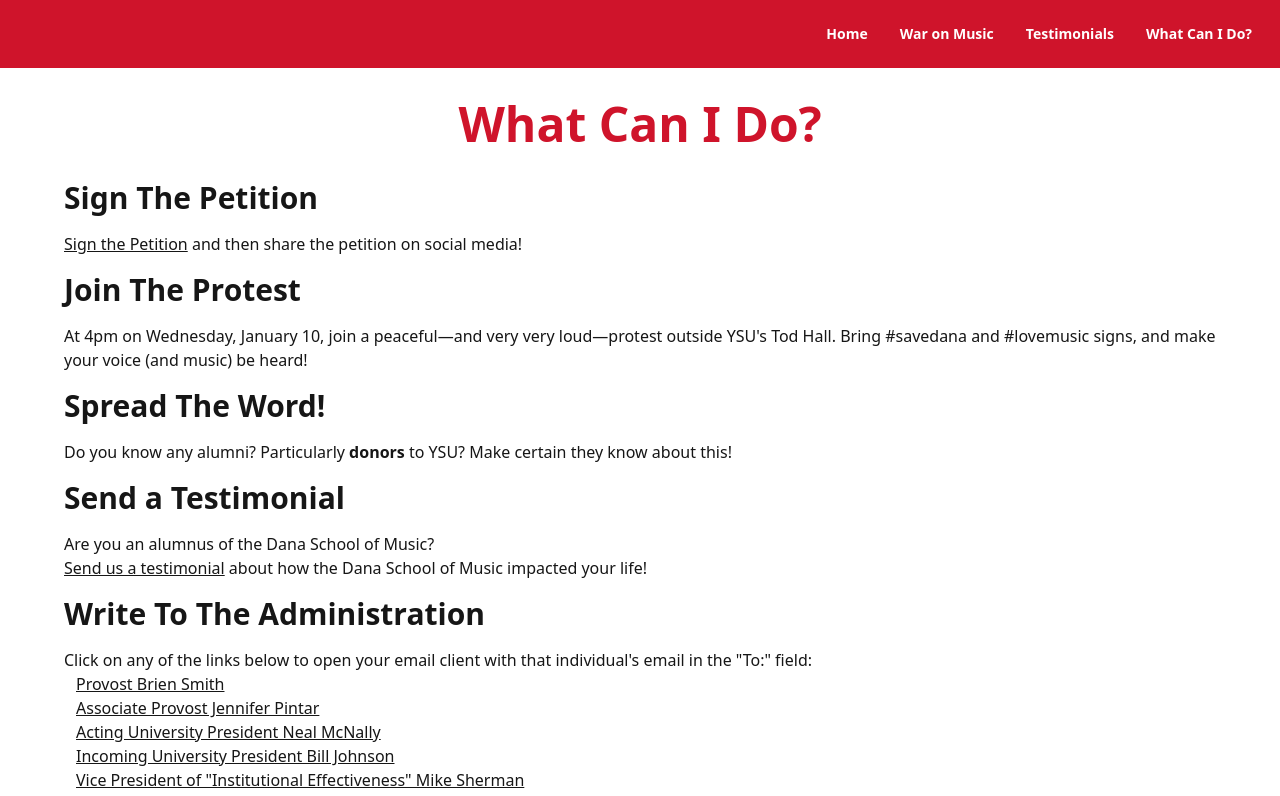
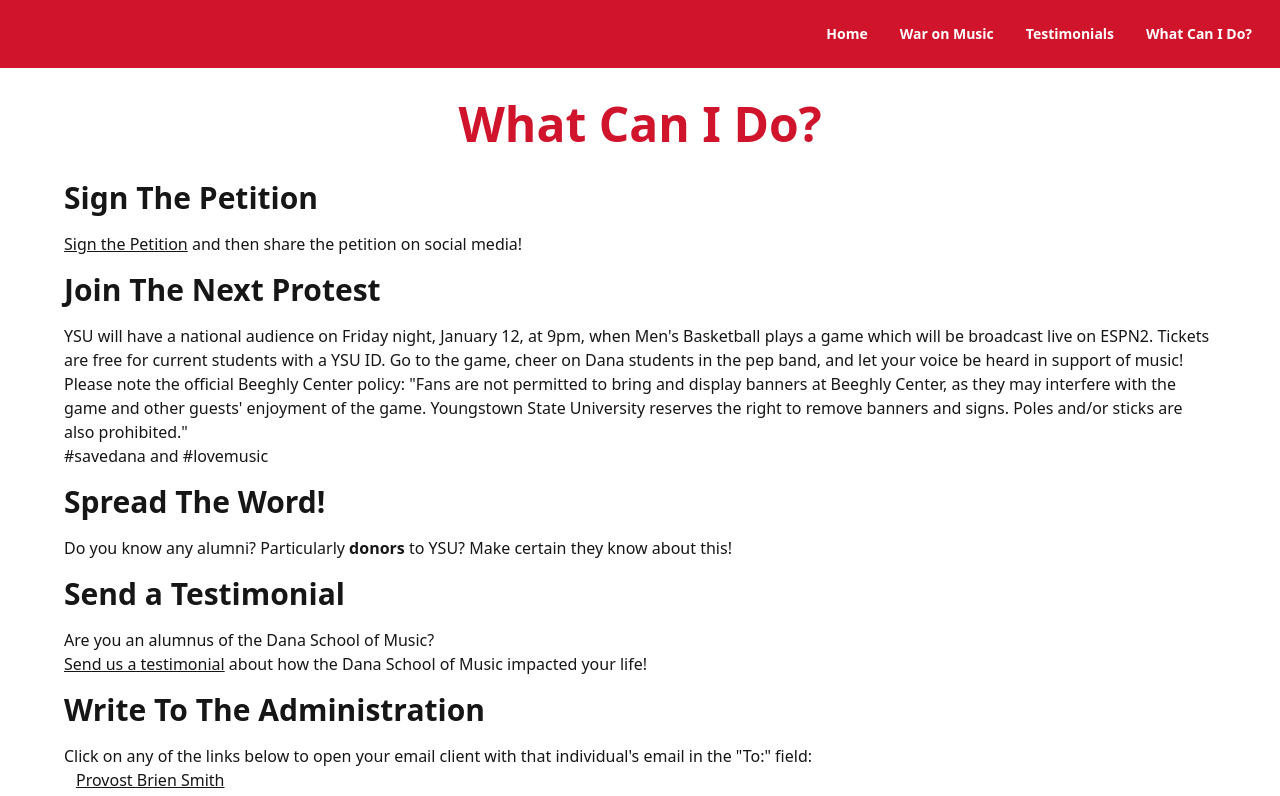
Before and after one commit to Brandon-Ritchie/save-dana, a React (Vite) app: page /what-can-i-do in a window 1280 px wide. Shown: the top 796 px of the page. Built offline with nearby package versions, Linux system fonts and the light colour scheme.

Commit message:
Add Update for next protest

```diff
--- a/src/routes/Root.tsx
+++ b/src/routes/Root.tsx
@@ -24,6 +24,14 @@
             the Academic Senate, as a contractual requirement to be able to fire
             faculty in those areas. By Jan. 31, an unknown number of Dana
             faculty will have been fired without cause.
+          </p>
+          <p>
+            On January 12, join the next student-led Protest of cuts to Dana, at
+            the YSU Men’s Basketball game being broadcast live on ESPN2. See{" "}
+            <Link to="/what-can-i-do" className="underline">
+              What Can I Do?
+            </Link>{" "}
+            for more details.
           </p>
           <p>
             The Dana School of Music will not be able to continue to exist with
--- a/src/routes/what-can-i-do/WhatCanIDo.tsx
+++ b/src/routes/what-can-i-do/WhatCanIDo.tsx
@@ -61,12 +61,22 @@
         </p>
       </section>
       <section>
-        <h2>Join The Protest</h2>
+        <h2>Join The Next Protest</h2>
         <p>
-          At 4pm on Wednesday, January 10, join a peaceful—and very very
-          loud—protest outside YSU's Tod Hall. Bring #savedana and #lovemusic
-          signs, and make your voice (and music) be heard!
+          YSU will have a national audience on Friday night, January 12, at 9pm,
+          when Men's Basketball plays a game which will be broadcast live on
+          ESPN2. Tickets are free for current students with a YSU ID. Go to the
+          game, cheer on Dana students in the pep band, and let your voice be
+          heard in support of music!
         </p>
+        <p>
+          Please note the official Beeghly Center policy: "Fans are not
+          permitted to bring and display banners at Beeghly Center, as they may
+          interfere with the game and other guests' enjoyment of the game.
+          Youngstown State University reserves the right to remove banners and
+          signs. Poles and/or sticks are also prohibited."
+        </p>
+        <p>#savedana and #lovemusic</p>
       </section>
       <section>
         <h2>Spread The Word!</h2>
```
